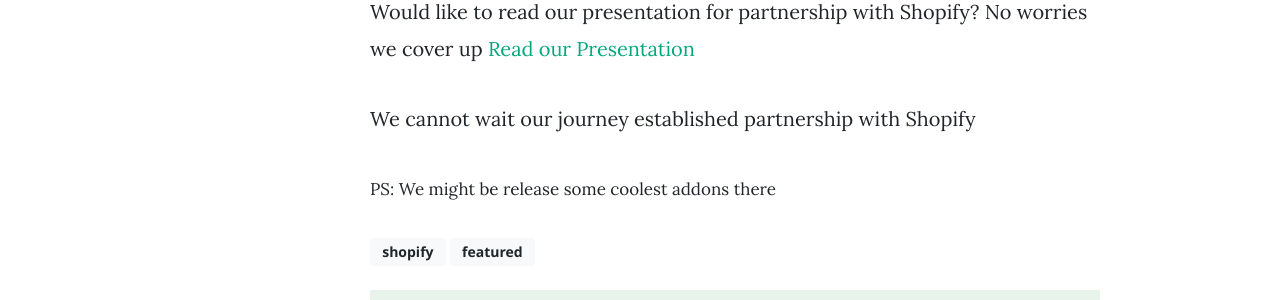
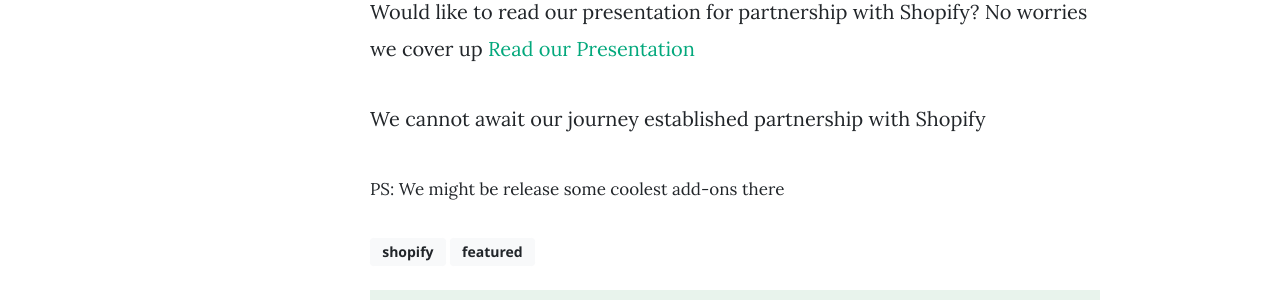
Before and after one commit to bit-dna/bitdnablog, a Jekyll site: the page built from _posts/2019-07-19-bitdna-partnership-with-shopify.md, in a window 1280 px wide and 900 px high, scrolled down 768 px. Shown: the part 154-454 px from the top of the window. Built offline with Jekyll 4.4.1, drawn with Linux system fonts in a browser that asks for light colours; nearby versions of some CDN libraries; comment, search, counter and statistics services are not loaded.

Commit message:
fix wording

```diff
--- a/_posts/2019-07-19-bitdna-partnership-with-shopify.md
+++ b/_posts/2019-07-19-bitdna-partnership-with-shopify.md
@@ -20,6 +20,6 @@ Shopify itself established since 2004 and now became the market leader for ecomm
 
 Would like to read our presentation for partnership with Shopify? No worries we cover up <a href="https://docs.google.com/presentation/d/e/2PACX-1vT32hDRrRDCY9fJ8ZRTLCqqe6vtlDa6YjjaUGwnfelKqb8scyKoUnOSLeHZQHLEqNpmJe4rV5aEM-ZW/pub?start=false&loop=false&delayms=60000" target="_blank">Read our Presentation</a>
 
-We cannot wait our journey established partnership with Shopify
+We cannot await our journey established partnership with Shopify
 
-<small>PS: We might be release some coolest addons there</small>
+<small>PS: We might be release some coolest add-ons there</small>
```
